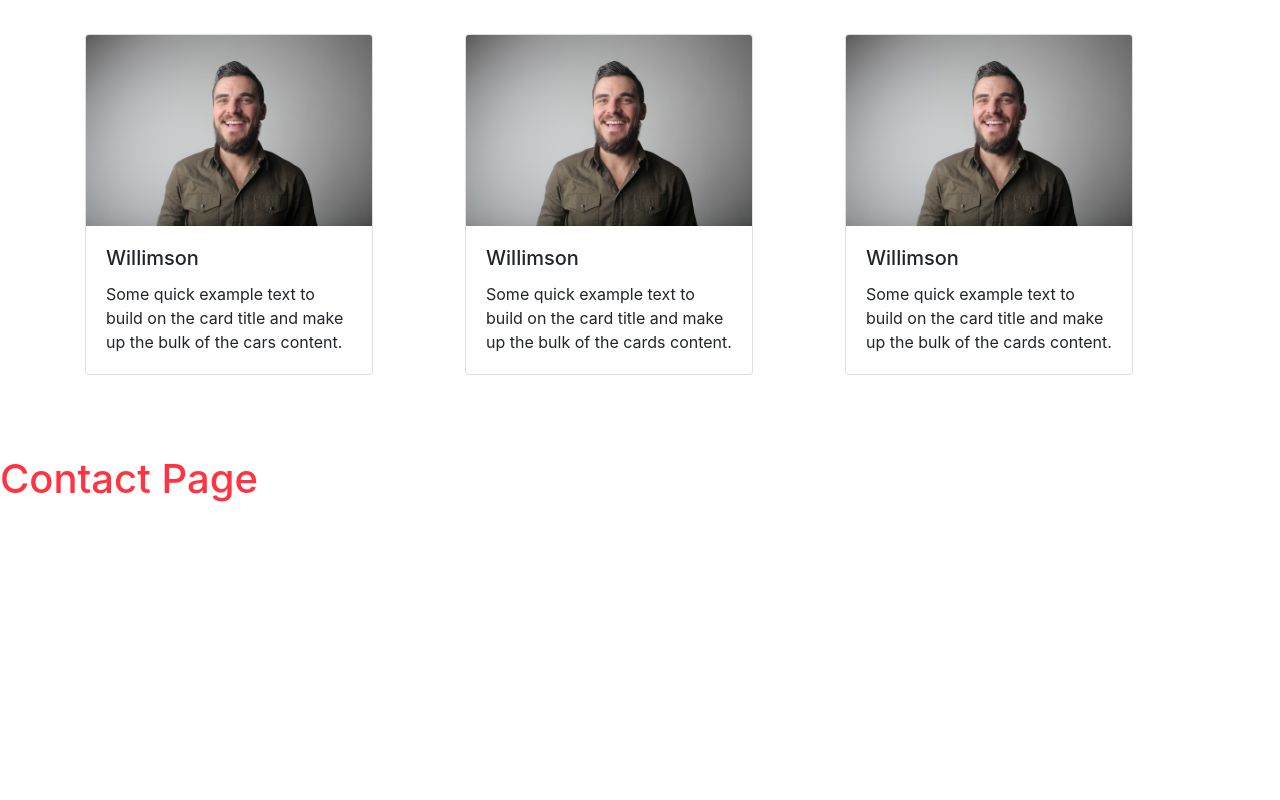
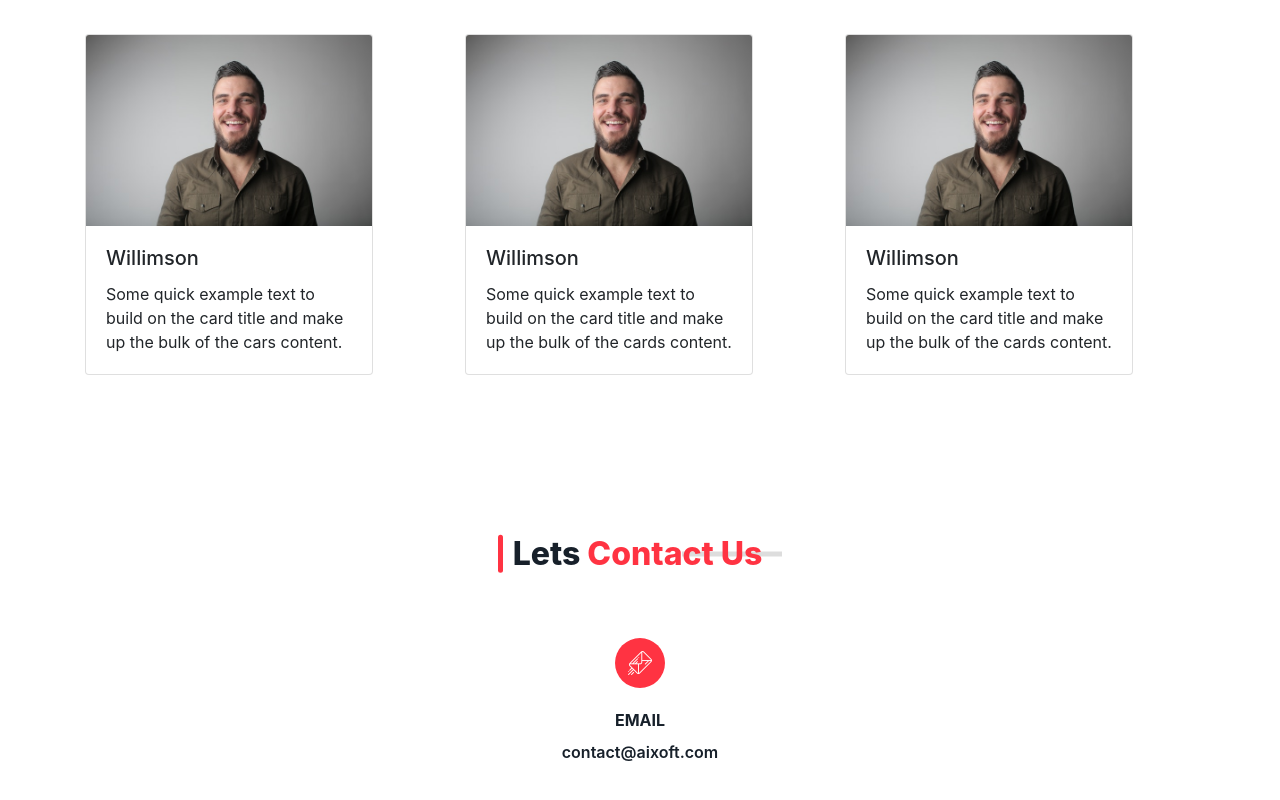
Before and after one commit to Aixoft-com/aix-landing, a React (Create React App) app: page / in a window 1280 px wide. Shown: the part 1469-2269 px from the top of the page. Before the commit the page ends 1980 px from the top, so only its background shows below. Built offline with nearby package versions, Linux system fonts and the light colour scheme.

Commit message:
Add contact page

```diff
--- a/src/components/ContactPage/ContactPage.tsx
+++ b/src/components/ContactPage/ContactPage.tsx
@@ -1,5 +1,38 @@
 import React from 'react';
 
 export const ContactPage: React.FC<Record<string, unknown>> = () => {
-    return <h1>Contact Page</h1>;
+    return (
+        <section id="contact-us">
+            <div className="container">
+                <div className="row text-center">
+                    <div className="col-lg-8 col-md-10 ml-auto mr-auto">
+                        <div className="section-title">
+                            <h2 className="title">
+                                Lets <span>Contact Us</span>
+                            </h2>
+                        </div>
+                    </div>
+                </div>
+                <div className="row align-items-center">
+                    <div className="col-lg-12 col-md-12">
+                        <div className="contact-box">
+                            <div className="row">
+                                <div className="col-md-12 text-center md-mt-5">
+                                    <div className="col-md-12 text-center md-mt-5">
+                                        <ul className="contact-info list-unstyled">
+                                            <li>
+                                                <i className="flaticon-email"></i>
+                                                <span>Email</span>
+                                                <a href="mailto:contact@aixoft.com">contact@aixoft.com</a>
+                                            </li>
+                                        </ul>
+                                    </div>
+                                </div>
+                            </div>
+                        </div>
+                    </div>
+                </div>
+            </div>
+        </section>
+    );
 };
```
